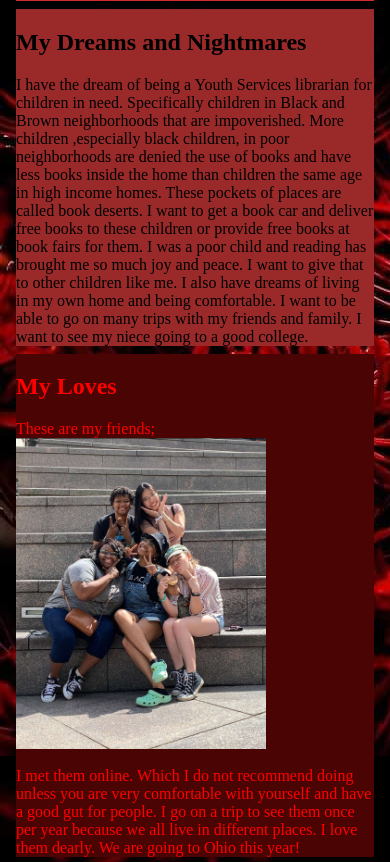
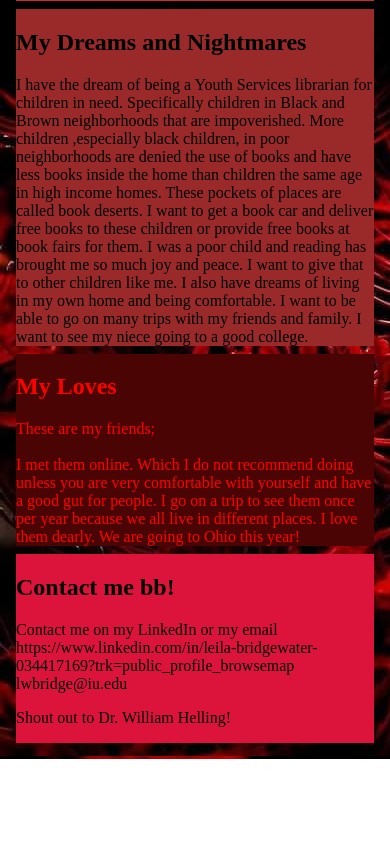
Before and after one commit to lwbridge/IUI, a plain HTML site: page S531/module6/dream.html in a window 390 px wide. Shown: the part 204-1066 px from the top of the page. After the commit the page ends 963 px from the top, so only its background shows below. Drawn offline with Linux system fonts and the light colour scheme.

Commit message:
Update dream.css

```diff
--- a/S531/module6/dream.css
+++ b/S531/module6/dream.css
@@ -97,6 +97,6 @@
             }
 
 			img {
-				display: inherit;
+				display: none;
 			}
         }
```
